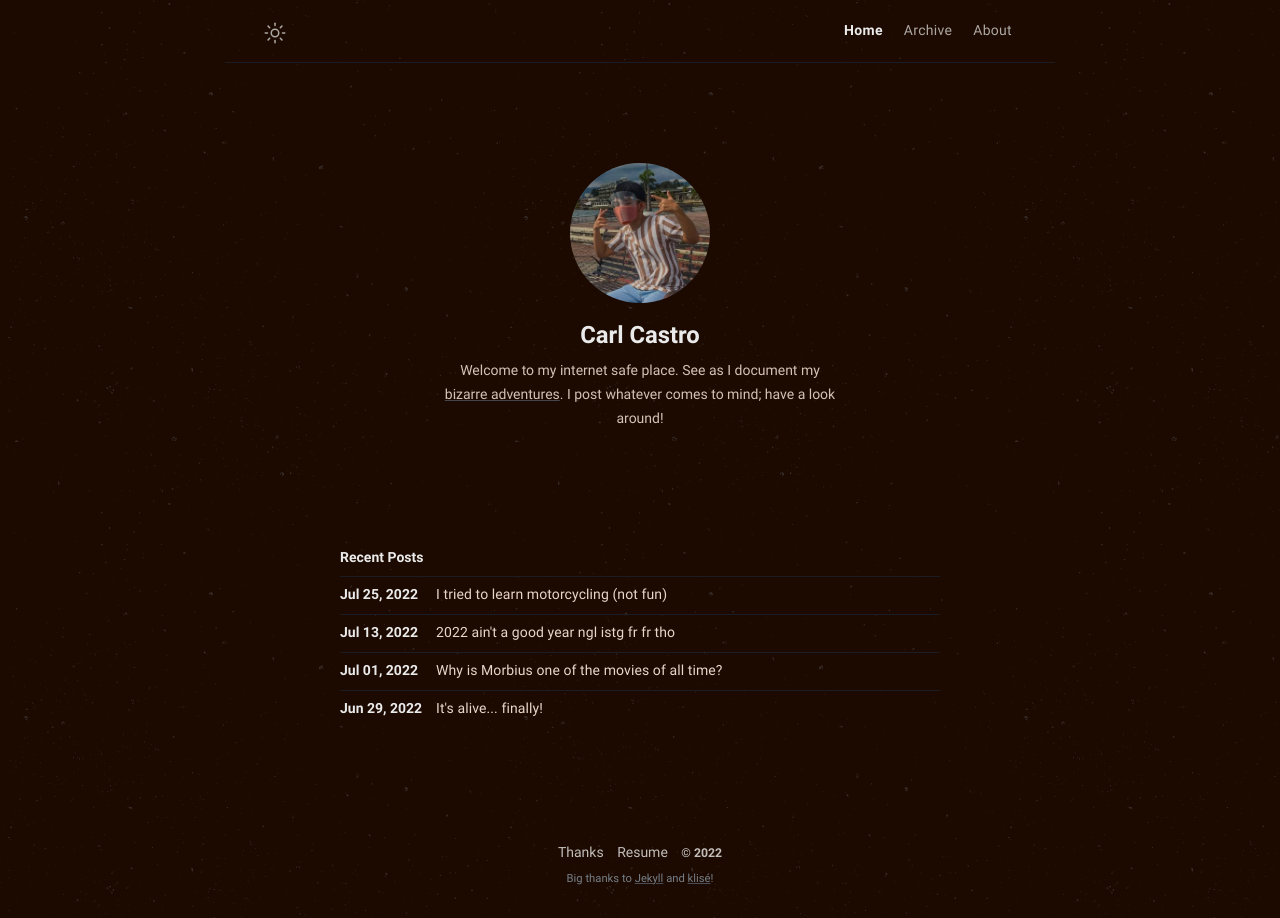
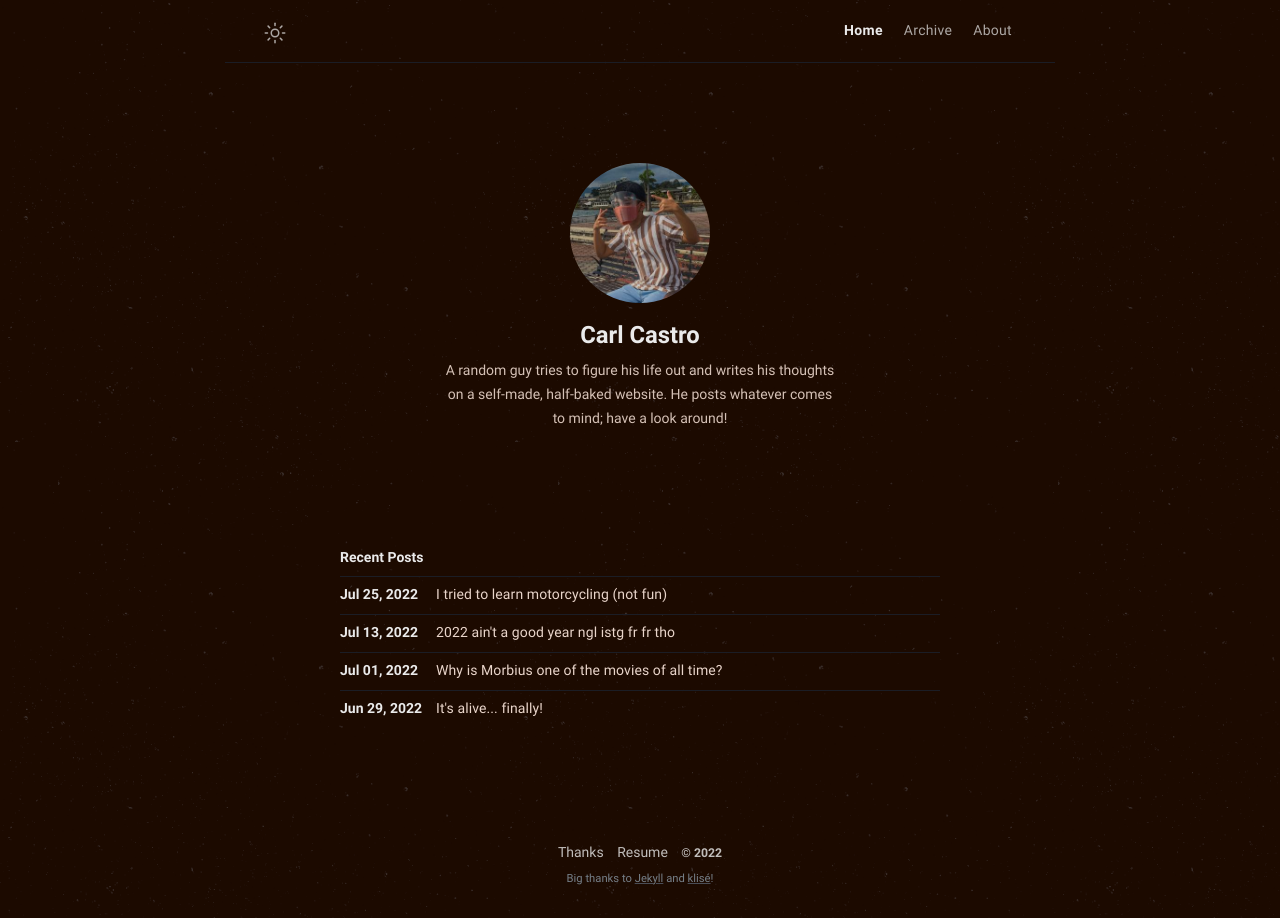
Before and after one commit to philippines69/carlcastroarchives, a Jekyll site: the page built from index.md, in a window 1280 px wide. Built offline with Jekyll 4.4.1, drawn with Linux system fonts in a browser that asks for light colours.

Commit message:
Update from Forestry.io philippines69 updated _config.yml

```diff
--- a/_config.yml
+++ b/_config.yml
@@ -1,53 +1,41 @@
-# Site settings
-title: Carl's Archives # site title
-description: >- # site description
-  A guy tries to figure his chaotic life out; get a front-row seat to his deep and convoluted thoughts, right on this website!
-lang: en-US # default lang
-timezone: Asia/Manila # set your timezone
-image: assets/img/ogp.png # This image used for Open Graph more info https://ogp.me/
-repo: https://github.com/philippines69/carlcastroarchives # site repo [optional]
-mode: dark # default theme "dark" | "light"
-
-# Profile settings
+---
+title: Carl's Archives
+description: A random dude tries to figure his chaotic life out and writes his thoughts
+  on a self-made half-baked website
+lang: en-US
+timezone: Asia/Manila
+image: assets/img/ogp.png
+repo: https://github.com/philippines69/carlcastroarchives
+mode: dark
 author:
-  name: Carl Castro # author name
-  bio: >- # tell to the world
-      Welcome to my internet safe place. See as I document my <a href="https://youtu.be/cPCLFtxpadE" target="_blank">bizarre adventures</a>. I post whatever comes to mind; have a look around!
-  username: username # general username
-  github: github_username # github username
-  twitter: twitter_username # twitter username
-  facebook: castro.carl1998 # facebook username
-  email: carlrobincastro@gmail.com # email adress
+  name: Carl Castro
+  bio: A random guy tries to figure his life out and writes his thoughts on a self-made,
+    half-baked website. He posts whatever comes to mind; have a look around!
+  username: username
+  github: github_username
+  twitter: twitter_username
+  facebook: castro.carl1998
+  email: carlrobincastro@gmail.com
   anilist: Rumpelforeskin
-  avatar: /assets/img/avatar.jpg # change with your own avatar
-
-# URL settings
-url: "carlcastroarchives.ml" #
-baseurl: ""
-permalink: /:title/
-google_analytics: # leave it blank if not wish
+  avatar: "/assets/img/avatar.jpg"
+url: carlcastroarchives.ml
+baseurl: ''
+permalink: "/:title/"
+google_analytics:
 fb_appid:
-
-# Collection setting
 collections:
   posts:
     output: true
-
-# Markdown settings
 markdown: kramdown
 highlighter: rouge
 kramdown:
   syntax_highlighter: rouge
-
-# Default front matter
 defaults:
-  - scope:
-      path: ""
-    values:
-      layout: post
-      comments: false
-
-# Jekyll Compose default front matter
+- scope:
+    path: ''
+  values:
+    layout: post
+    comments: false
 jekyll_compose:
   post_default_front_matter:
     modified:
@@ -57,35 +45,26 @@
     modified:
     tags: []
     description:
-
-# Homepage limit posts
-number_of_posts: 5
-
-# Build settings
-# theme: klise
+number_of_posts: "5"
 sass:
   style: compressed
-
 include:
-  - _redirects
-  - .htaccess
-
+- _redirects
+- ".htaccess"
 exclude:
-  - CNAME
-  - Gemfile
-  - Gemfile.lock
-  - LICENSE
-  - CHANGELOG.md
-  - README.md
-  - node_modules
-  - CODE_OF_CONDUCT.md
-  - CONTRIBUTING.md
-  - lighthouse.png
-  - klise-*.gem
-  - klise.gemspec
-
-# Plugins
+- CNAME
+- Gemfile
+- Gemfile.lock
+- LICENSE
+- CHANGELOG.md
+- README.md
+- node_modules
+- CODE_OF_CONDUCT.md
+- CONTRIBUTING.md
+- lighthouse.png
+- klise-*.gem
+- klise.gemspec
 plugins:
-  - jekyll-feed
-  - jekyll-sitemap
-  - jekyll-postfiles
+- jekyll-feed
+- jekyll-sitemap
+- jekyll-postfiles
```
Also changed, not shown: .forestry/settings.yml.
